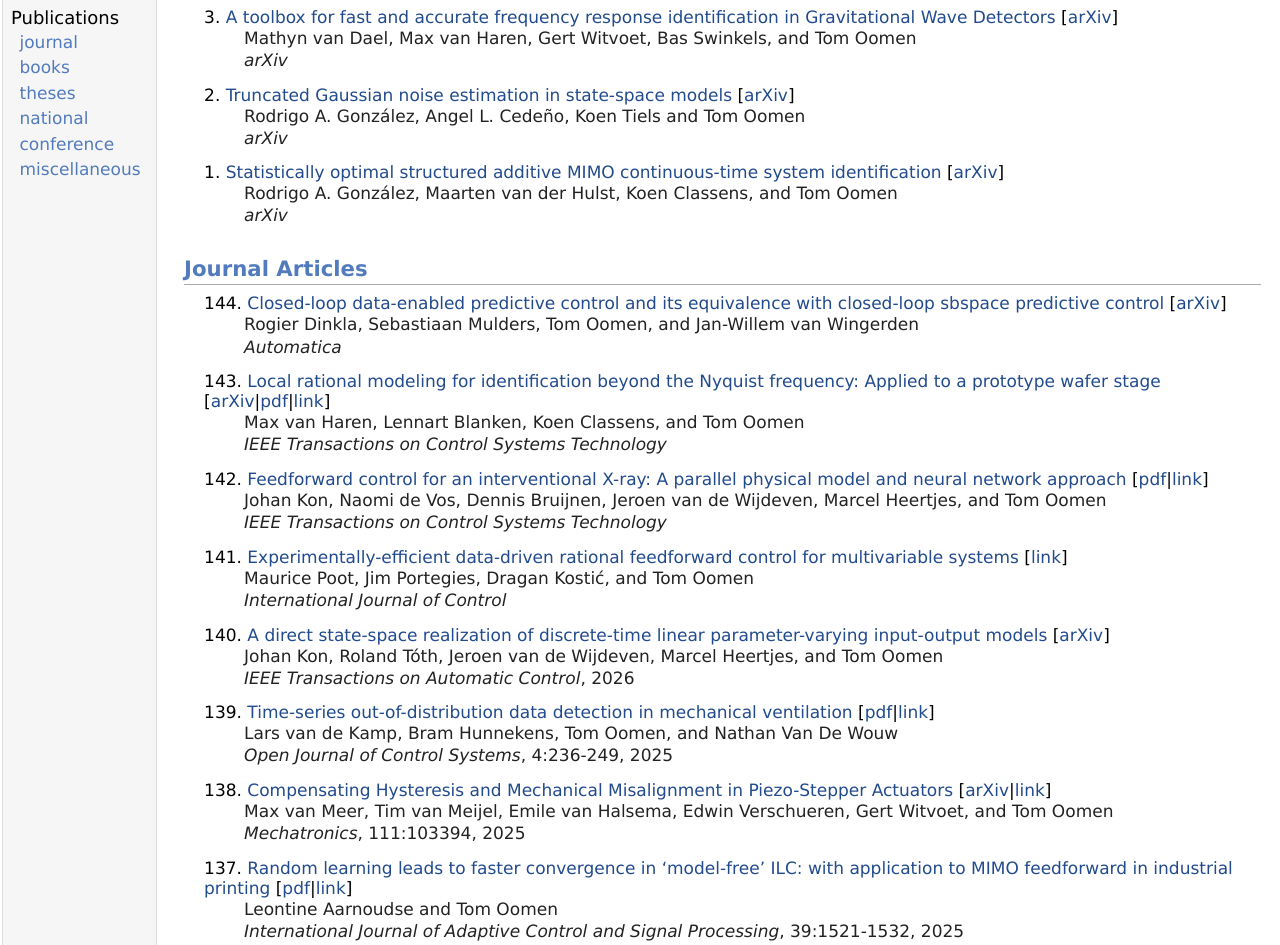
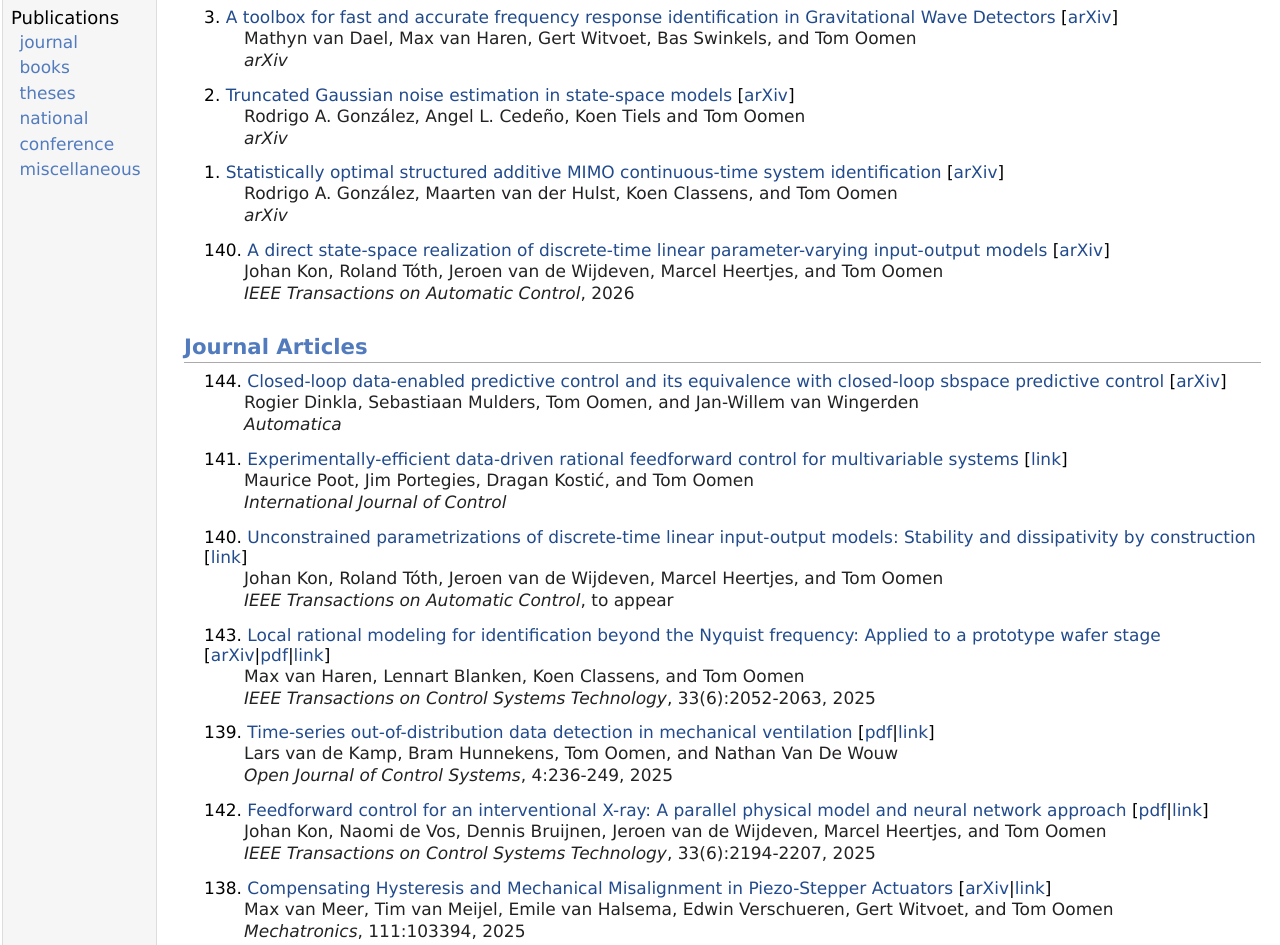
Before and after one commit to taeoomen/taeoomen.github.io, a plain HTML site: page publications.html in a window 1280 px wide. Shown: the part 363-1308 px from the top of the page. Drawn offline with Linux system fonts and the light colour scheme.

Commit message:
update webpage via script

```diff
--- a/publications.html
+++ b/publications.html
@@ -78,6 +78,12 @@ Rodrigo A. González, Angel L. Cedeño, Koen Tiels and Tom Oomen<br />
 Rodrigo A. González, Maarten van der Hulst, Koen Classens, and Tom Oomen<br />
 <i>arXiv</i></p></dd>
 </dl>
+<dl>
+<dt>140. <a href="https://arxiv.org/abs/2502.19321">A direct state-space realization of discrete-time linear parameter-varying input-output models</a> [<a href="https://arxiv.org/abs/2502.19321">arXiv</a>]</dt>
+<dd><p>
+Johan Kon, Roland Tóth, Jeroen van de Wijdeven, Marcel Heertjes, and Tom Oomen<br />
+<i>IEEE Transactions on Automatic Control</i>, 2026</p></dd>
+</dl>
 <h2>Journal Articles</h2>
 <dl>
 <dt>144. <a href="https://arxiv.org/abs/2402.14374">Closed-loop data-enabled predictive control and its equivalence with closed-loop sbspace predictive control</a> [<a href="https://arxiv.org/abs/2402.14374">arXiv</a>]</dt>
@@ -86,28 +92,22 @@ Rogier Dinkla, Sebastiaan Mulders, Tom Oomen, and Jan-Willem van Wingerden<br />
 <i>Automatica</i></p></dd>
 </dl>
 <dl>
-<dt>143. <a href="https://arxiv.org/abs/2503.01344">Local rational modeling for identification beyond the Nyquist frequency: Applied to a prototype wafer stage</a> [<a href="https://arxiv.org/abs/2503.01344">arXiv</a>|<a href="https://gitlab.tue.nl/oomenpublic/pdfs/-/raw/main/pdf/HarenBlaClaOompreprint.pdf">pdf</a>|<a href="https://doi.org/10.1109/TCST.2025.3568550">link</a>]</dt>
-<dd><p>
-Max van Haren, Lennart Blanken, Koen Classens, and Tom Oomen<br />
-<i>IEEE Transactions on Control Systems Technology</i></p></dd>
-</dl>
-<dl>
-<dt>142. <a href="https://gitlab.tue.nl/oomenpublic/pdfs/-/raw/main/pdf/KonVosBruWijdHeePreprint.pdf">Feedforward control for an interventional X-ray: A parallel physical model and neural network approach</a> [<a href="https://gitlab.tue.nl/oomenpublic/pdfs/-/raw/main/pdf/KonVosBruWijdHeePreprint.pdf">pdf</a>|<a href="https://doi.org/10.1109/TCST.2025.3576972">link</a>]</dt>
-<dd><p>
-Johan Kon, Naomi de Vos, Dennis Bruijnen, Jeroen van de Wijdeven, Marcel Heertjes, and Tom Oomen<br />
-<i>IEEE Transactions on Control Systems Technology</i></p></dd>
-</dl>
-<dl>
 <dt>141. <a href="https://gitlab.tue.nl/oomenpublic/pdfs/-/raw/main/pdf/here.pdf">Experimentally-efficient data-driven rational feedforward control for multivariable systems</a> [<a href="https://doi.org/10.1080/00207179.2024.2409309">link</a>]</dt>
 <dd><p>
 Maurice Poot, Jim Portegies, Dragan Kostić, and Tom Oomen<br />
 <i>International Journal of Control</i></p></dd>
 </dl>
 <dl>
-<dt>140. <a href="https://arxiv.org/abs/2502.19321">A direct state-space realization of discrete-time linear parameter-varying input-output models</a> [<a href="https://arxiv.org/abs/2502.19321">arXiv</a>]</dt>
+<dt>140. <a href="https://doi.org/10.1109/TAC.2025.3616268">Unconstrained parametrizations of discrete-time linear input-output models: Stability and dissipativity by construction</a> [<a href="https://doi.org/10.1109/TAC.2025.3616268">link</a>]</dt>
 <dd><p>
 Johan Kon, Roland Tóth, Jeroen van de Wijdeven, Marcel Heertjes, and Tom Oomen<br />
-<i>IEEE Transactions on Automatic Control</i>, 2026</p></dd>
+<i>IEEE Transactions on Automatic Control</i>, to appear</p></dd>
+</dl>
+<dl>
+<dt>143. <a href="https://arxiv.org/abs/2503.01344">Local rational modeling for identification beyond the Nyquist frequency: Applied to a prototype wafer stage</a> [<a href="https://arxiv.org/abs/2503.01344">arXiv</a>|<a href="https://gitlab.tue.nl/oomenpublic/pdfs/-/raw/main/pdf/HarenBlaClaOompreprint.pdf">pdf</a>|<a href="https://doi.org/10.1109/TCST.2025.3568550">link</a>]</dt>
+<dd><p>
+Max van Haren, Lennart Blanken, Koen Classens, and Tom Oomen<br />
+<i>IEEE Transactions on Control Systems Technology</i>, 33(6):2052-2063, 2025</p></dd>
 </dl>
 <dl>
 <dt>139. <a href="https://gitlab.tue.nl/oomenpublic/pdfs/-/raw/main/pdf/KampHunOomWou2025.pdf">Time-series out-of-distribution data detection in mechanical
@@ -116,6 +116,12 @@ ventilation</a> [<a href="https://gitlab.tue.nl/oomenpublic/pdfs/-/raw/main/pdf/
 Lars van de Kamp, Bram Hunnekens, Tom Oomen, and Nathan Van De Wouw<br />
 <i>Open Journal of Control Systems</i>, 4:236-249, 2025
 </p></dd>
+</dl>
+<dl>
+<dt>142. <a href="https://gitlab.tue.nl/oomenpublic/pdfs/-/raw/main/pdf/KonVosBruWijdHeePreprint.pdf">Feedforward control for an interventional X-ray: A parallel physical model and neural network approach</a> [<a href="https://gitlab.tue.nl/oomenpublic/pdfs/-/raw/main/pdf/KonVosBruWijdHeePreprint.pdf">pdf</a>|<a href="https://doi.org/10.1109/TCST.2025.3576972">link</a>]</dt>
+<dd><p>
+Johan Kon, Naomi de Vos, Dennis Bruijnen, Jeroen van de Wijdeven, Marcel Heertjes, and Tom Oomen<br />
+<i>IEEE Transactions on Control Systems Technology</i>, 33(6):2194-2207, 2025</p></dd>
 </dl>
 <dl>
 <dt>138. <a href="https://arxiv.org/abs/2503.13079">Compensating Hysteresis and Mechanical Misalignment in Piezo-Stepper Actuators</a> [<a href="https://arxiv.org/abs/2503.13079">arXiv</a>|<a href="https://doi.org/10.1016/j.mechatronics.2025.103394">link</a>]</dt>
```
